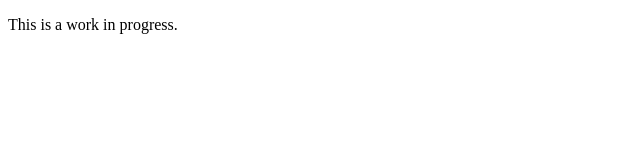
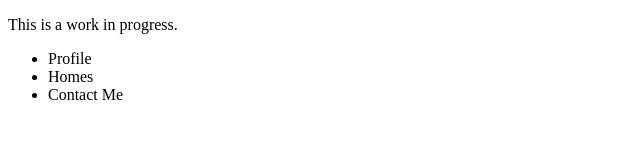
Before and after one commit to brucehomes/brucehomes.github.io, a plain HTML site: page index.html in a window 1280 px wide. Shown: the whole page, without its empty margins (0-640 px from the left). Drawn offline with Linux system fonts and the light colour scheme.

Commit message:
Update index.html

```diff
--- a/index.html
+++ b/index.html
@@ -5,5 +5,10 @@
   </head>
   <body>
     <p>This is a work in progress.</p>
+    <ul>
+      <li>Profile</li>
+      <li>Homes</li>
+      <li>Contact Me</li>
+    </ul>
   </body>
 </html>
```
